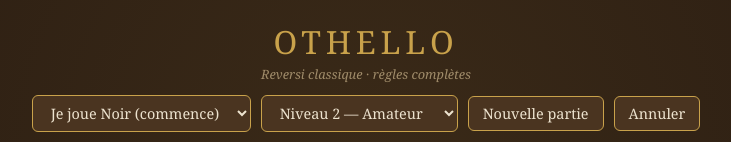
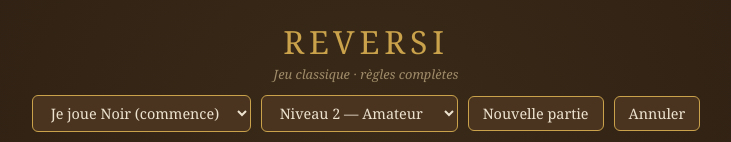
Before and after one commit to Merlin-JMD/Jeu-reversi, a plain HTML site: page jeu-noir-et-blanc.html in a window 1280 px wide. Shown: the top 142 px of the page, without its empty margins (274-1005 px from the left). Drawn offline with Linux system fonts and the light colour scheme.

Commit message:
Update jeu-noir-et-blanc.html

```diff
--- a/jeu-noir-et-blanc.html
+++ b/jeu-noir-et-blanc.html
@@ -3,7 +3,7 @@
 <head>
 <meta charset="UTF-8">
 <meta name="viewport" content="width=device-width, initial-scale=1.0">
-<title>Othello — École de pensée Tesla</title>
+<title>Reversi</title>
 <style>
   :root {
     --bois-fonce: #2b1d12;
@@ -174,8 +174,8 @@
 </style>
 </head>
 <body>
-  <h1>OTHELLO</h1>
-  <div class="sous-titre">Reversi classique · règles complètes</div>
+  <h1>REVERSI</h1>
+  <div class="sous-titre">Jeu classique · règles complètes</div>
 
   <div class="panneau">
     <select id="sel-couleur" title="Votre couleur">
```
